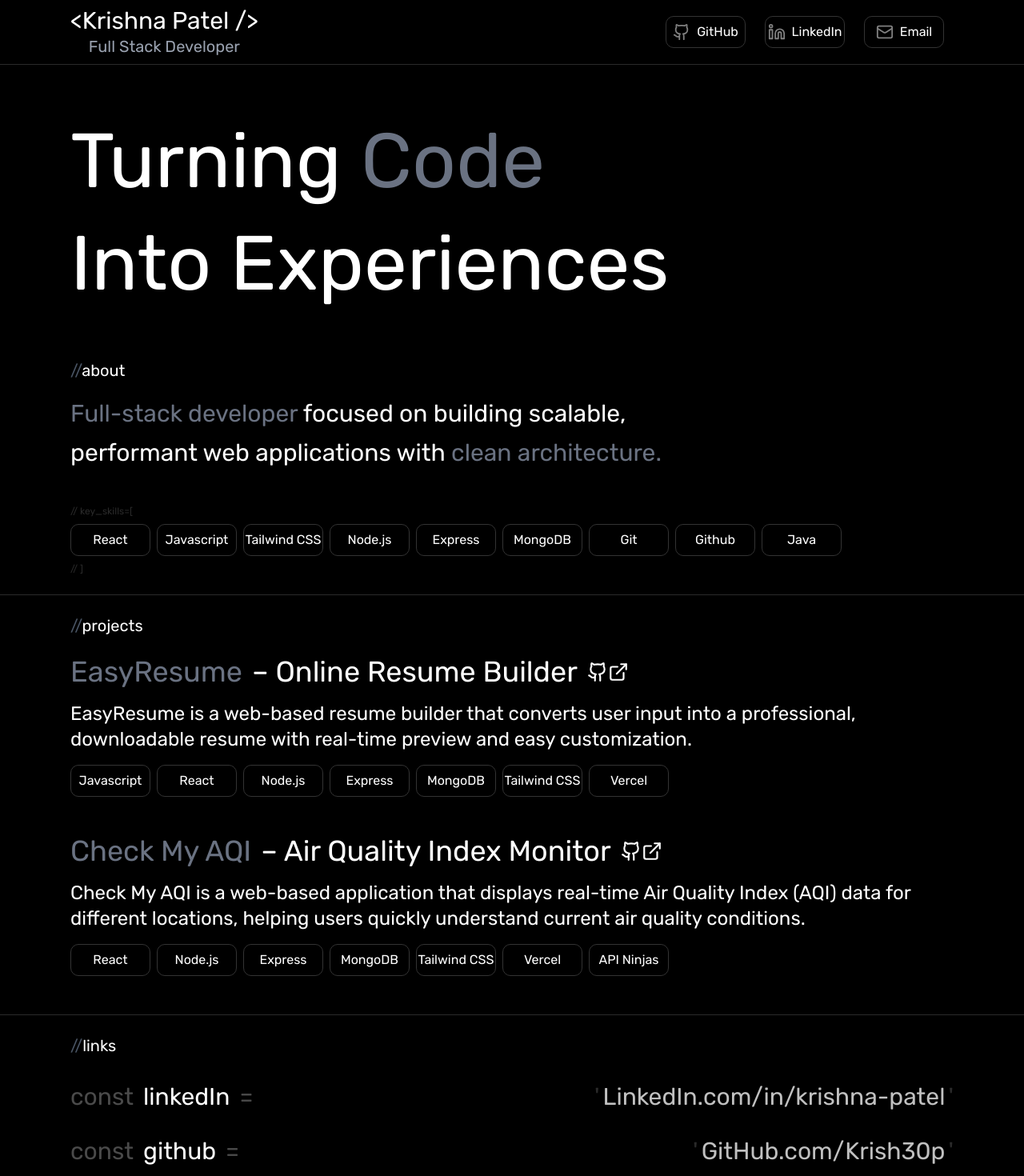
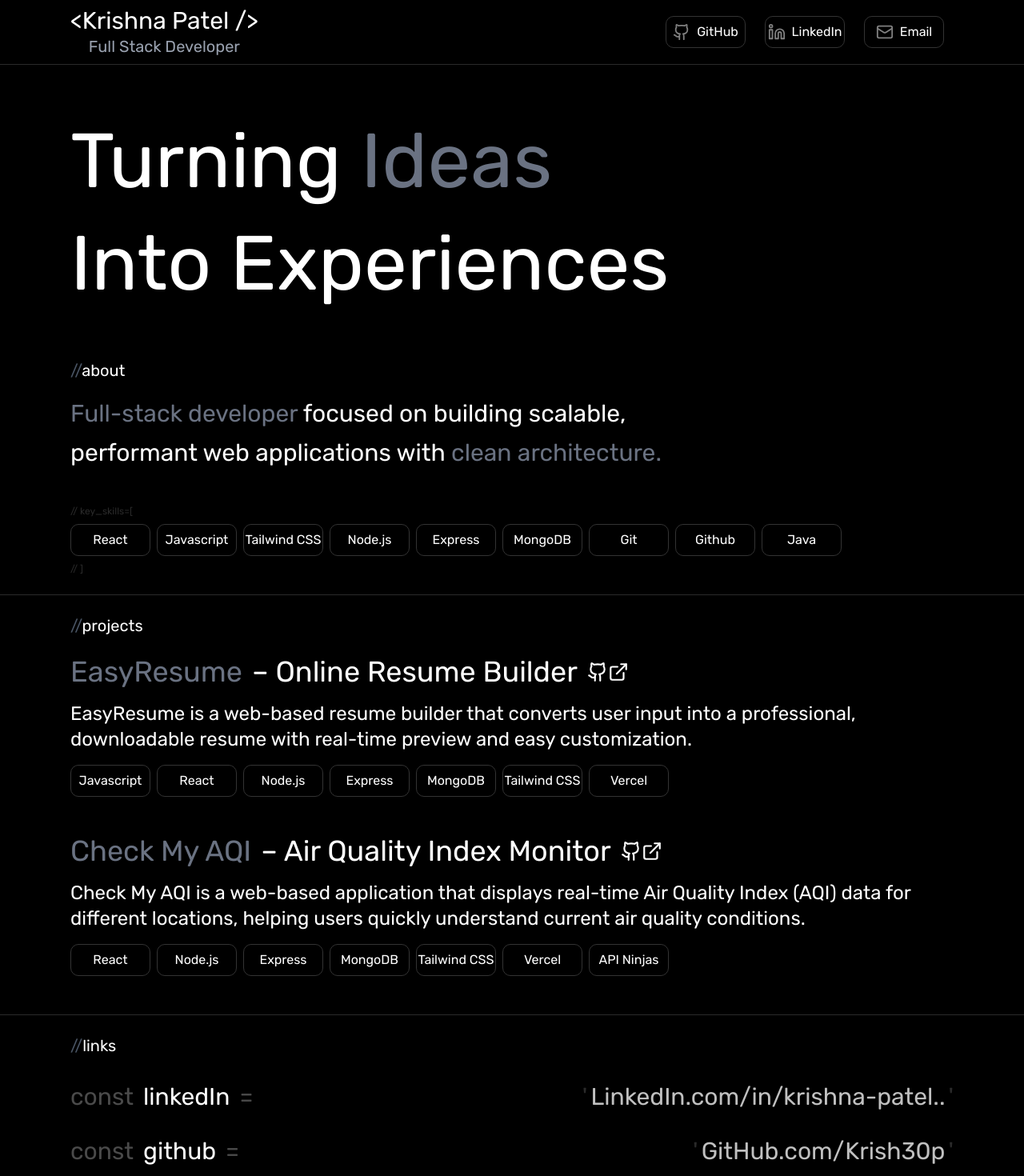
Before and after one commit to Krish30p/Portfolio, a React (Vite) app: page / in a window 1280 px wide. Shown: the top 1470 px of the page at 80% size. Built offline with nearby package versions, Linux system fonts and the light colour scheme.

Commit message:
updated LinkedIn link format and imported RotatingText component in Main

```diff
--- a/src/pages/Links.jsx
+++ b/src/pages/Links.jsx
@@ -27,7 +27,7 @@ const Links = () => {
                     className="flex items-center gap-1 text-white cursor-pointer hover:text-gray-400"
                   >
                     <span className="text-[#2a2a2a]">'</span>
-                    <span className="text-[#c0c0c0]">LinkedIn.com/in/krishna-patel</span>
+                    <span className="text-[#c0c0c0]">LinkedIn.com/in/krishna-patel..</span>
                     <span className="text-[#2a2a2a]">'</span>
                   </a>
 
--- a/src/pages/Main.jsx
+++ b/src/pages/Main.jsx
@@ -1,9 +1,10 @@
+import RotatingText from "@/components/RotatingText";
 import React from "react";
 
 // Mock component for demonstration
-const RotatingText = ({ texts, mainClassName, staggerFrom, initial, animate, exit, staggerDuration, splitLevelClassName, transition, rotationInterval }) => {
-  return <span className={mainClassName}>{texts[0]}</span>;
-};
+// const RotatingText = ({ texts, mainClassName, staggerFrom, initial, animate, exit, staggerDuration, splitLevelClassName, transition, rotationInterval }) => {
+//   return <span className={mainClassName}>{texts[0]}</span>;
+// };
 
 const Main = () => {
   return (
```
